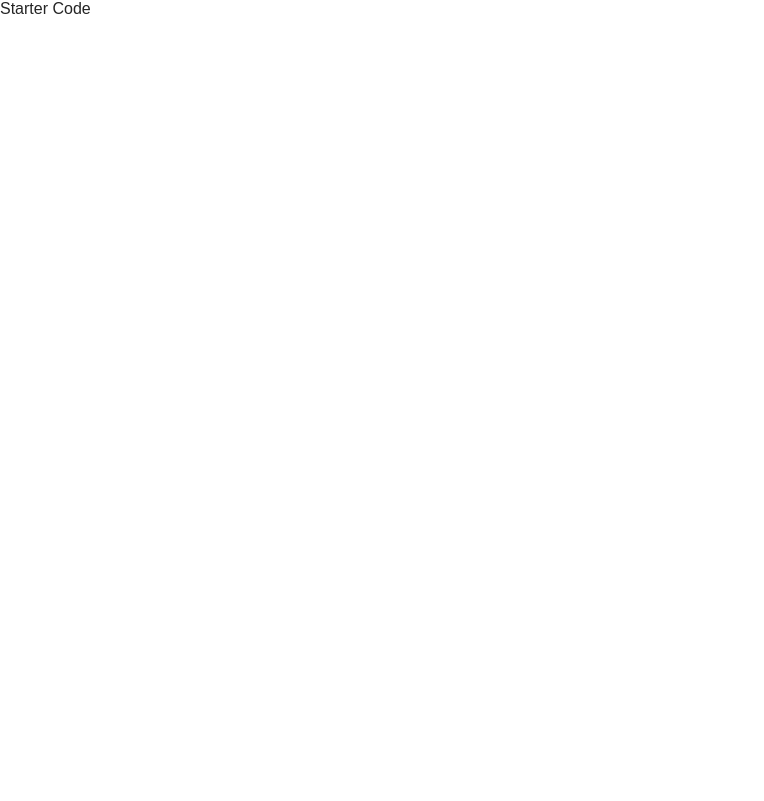
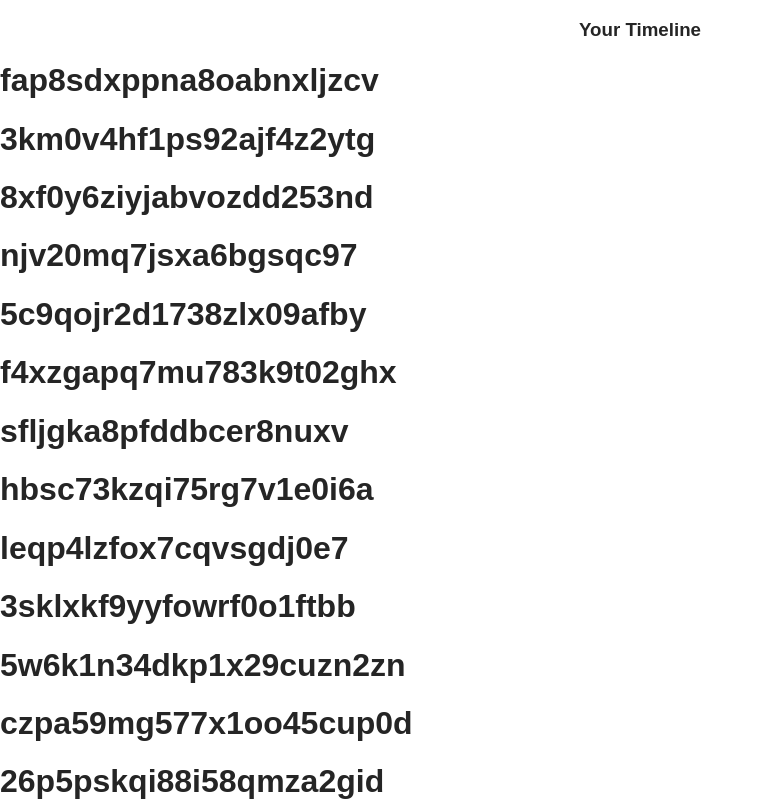
Before and after one commit to HunainAnis/TwitterClonePractice, a React (Create React App) app: page / in a window 1280 px wide. Shown: the top 801 px of the page, without its empty margins (0-764 px from the left). Built offline with nearby package versions, Linux system fonts and the light colour scheme.

Commit message:
Dashboard Component created and state is passed to props via Connect( )

```diff
--- a/src/components/App.js
+++ b/src/components/App.js
@@ -1,6 +1,7 @@
 import React, { Component } from 'react'
 import { connect } from 'react-redux'
 import { handleInitialData } from '../actions/shared'
+import Dashboard from './Dashboard'
 
 class App extends Component {
 
@@ -10,7 +11,7 @@ class App extends Component {
   render() {
     return (
       <div>
-        Starter Code
+        <Dashboard />
       </div>
     )
   }
--- /dev/null
+++ b/src/components/Dashboard.js
@@ -0,0 +1,22 @@
+import React from 'react'
+import { connect } from 'react-redux'
+
+class Dashboard extends React.Component {
+    render() {
+        return(
+            <div>
+                <h3 className='center'>Your Timeline</h3>
+                {this.props.tweetsIds.map(i=><h1>{i}</h1>)}
+            </div>
+        )
+    }
+}
+
+function mapStateToProps({ tweets }) {
+    return {
+        tweetsIds : Object.keys(tweets)
+        .sort((a, b) => tweets[b].timestamp - tweets[a].timestamp)
+    }
+}
+
+export default connect(mapStateToProps)(Dashboard)
```
